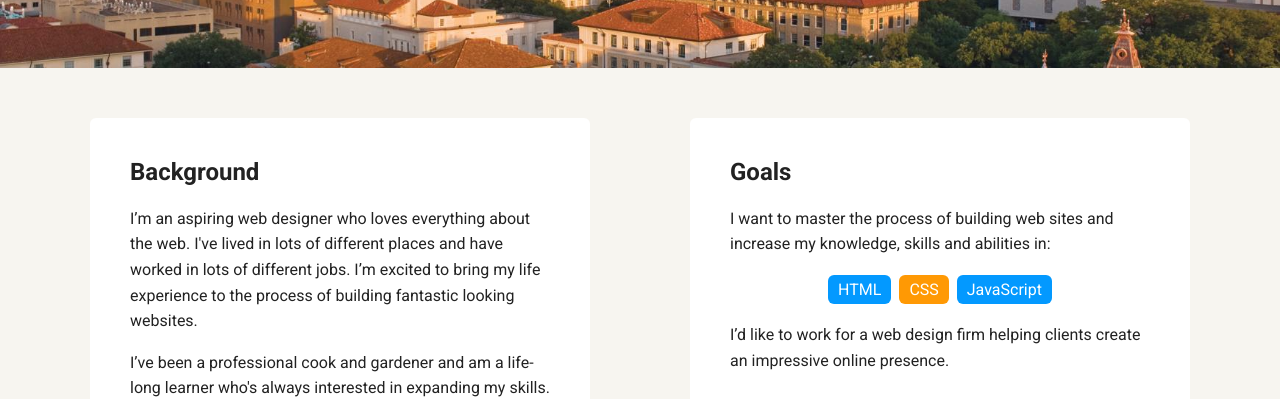
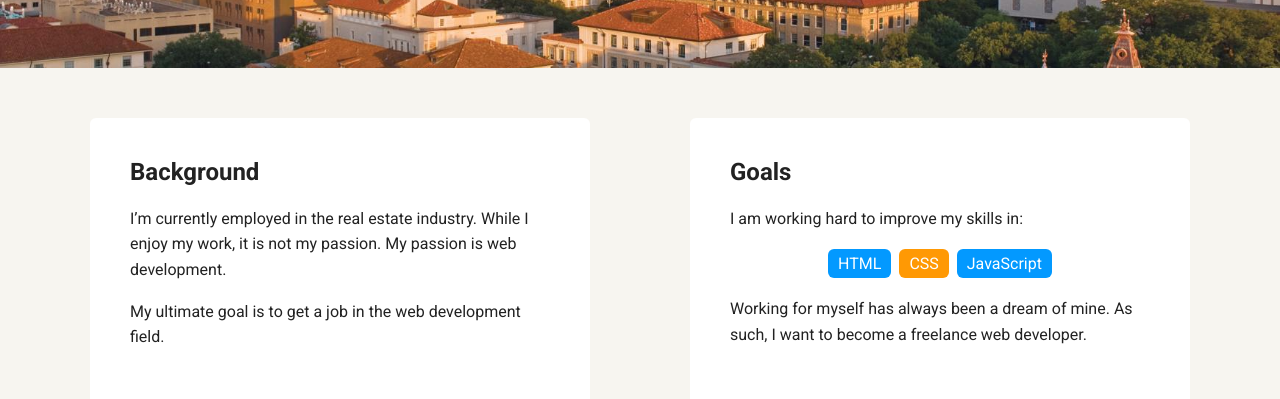
Before and after one commit to jsphlewis/portfolio_update_v1, a plain HTML site: page index.html in a window 1280 px wide. Shown: the part 402-801 px from the top of the page. Drawn offline with Linux system fonts and the light colour scheme; a web font is replaced by a local one.

Commit message:
Added Background/Goals

```diff
--- a/index.html
+++ b/index.html
@@ -1,3 +1,4 @@
+<!DOCTYPE html>
 <html lang="en">
 <head>
   <meta charset="utf-8">
@@ -20,23 +21,23 @@
     <main class="flex">
       <div class="card">
         <h2>Background</h2>
-        <p>I’m an aspiring web designer who loves everything about the web. I've lived in lots of different places and have worked in lots of different jobs. I’m excited to bring my life experience to the process of building fantastic looking websites.</p>
-        <p>I’ve been a professional cook and gardener and am a life-long learner who's always interested in expanding my skills.</p>
+        <p>I’m currently employed in the real estate industry.  While I enjoy my work, it is not my passion.  My passion is web development.</p>
+        <p>My ultimate goal is to get a job in the web development field.</p>
       </div>
       <div class="card">
         <h2>Goals</h2>
-        <p>I want to master the process of building web sites and increase my knowledge, skills and abilities in:</p>
+        <p>I am working hard to improve my skills in:</p>
         <ul class="skills">
           <li>HTML</li>
           <li>CSS</li>
           <li>JavaScript</li>
         </ul>
-        <p>I’d like to work for a web design firm helping clients create an impressive online presence.</p>
+        <p>Working for myself has always been a dream of mine.  As such, I want to become a freelance web developer.</p>
       </div>
     </main>
     <footer>
       <ul>
-        <li><a href="http://github.com" class="social github">Github</a></li>
+        <li><a href="https://github.com/jsphlewis" class="social github">Github</a></li>
       </ul>
       <p class="copyright">Copyright 2017, Joseph Lewis</p>
     </footer>
```
Also changed, not shown: 1 other file.
